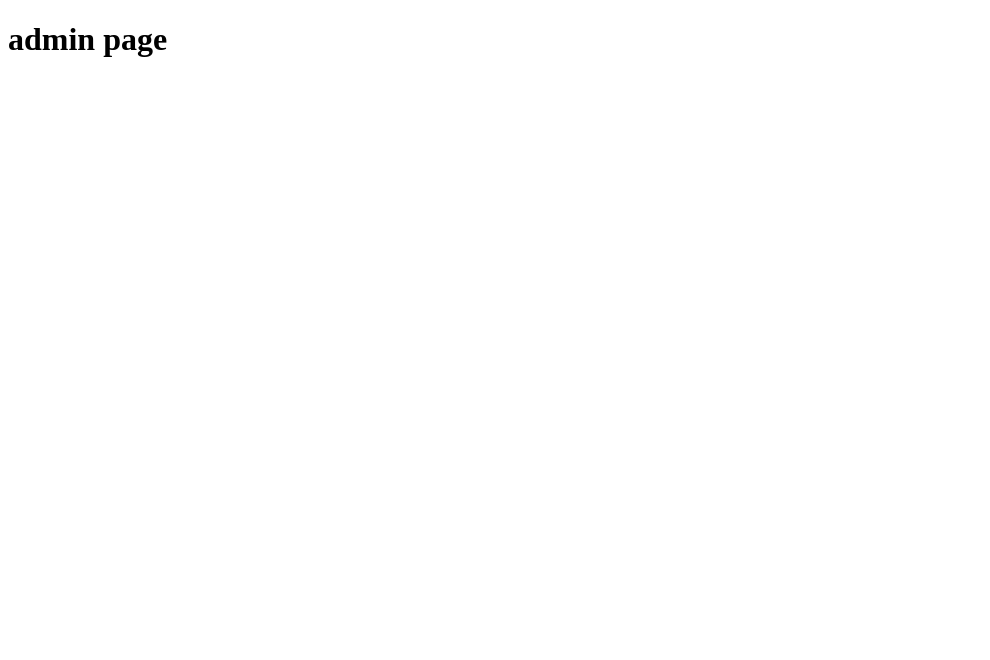
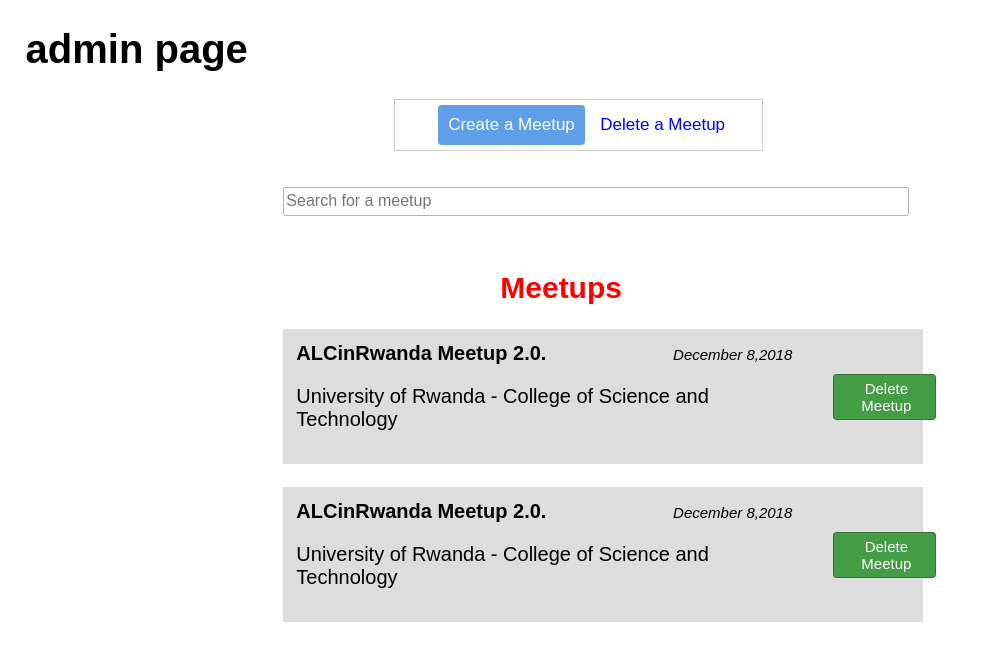
Before and after one commit to Karlmusingo/questioner, a plain HTML site: page UI/admin_page.html in a window 1280 px wide. Shown: the whole page, without its empty margins (0-990 px from the left). Drawn offline with Linux system fonts and the light colour scheme.

Commit message:
Three pages done

```diff
--- a/UI/admin_page.html
+++ b/UI/admin_page.html
@@ -2,8 +2,84 @@
 <html>
 <head>
 	<title>admin page</title>
+	<meta charset="utf-8">
+	<meta name="viewport" content="width=device-width, initial-scale=1">
+	<link rel="stylesheet" type="text/css" href="style.css">
 </head>
 <body>
-<h1>admin page</h1>
+	<h1>admin page</h1>
+
+	<div id="tab">
+		<ul>
+			<li ><button class="tablinks active" onclick="operation(event, 'create')">Create a Meetup</button></li>
+			<li ><button class="tablinks" onclick="operation(event, 'delete')">Delete a Meetup</button></li>
+
+		</ul>
+
+	</div>
+
+	<div id="create" class="tabcontent">
+		<form method="POST" class="form">
+			<div>
+				<label>Topic:</label><br/>
+				<input type="type" name="topic" placeholder="Topic">
+			</div>
+			<div>
+				<label>Location:</label><br/>
+				<input type="text" name="location" placeholder="Location">
+			</div>
+			<div>
+				<label>Date of the meetup :</label><br/>
+				<input type="date" name="happeningOn">
+			</div>
+			<div>
+				<button type="submit" name="save">Save</button>
+			</div>
+		</form>
+
+	</div>
+	<div id="delete" class="tabcontent">
+		<form method="POST" class="form">
+			<input type="text" name="search" placeholder="Search for a meetup"/>
+		</form>
+		<h2>Meetups</h2>
+		<div class="well">
+			<table>
+				<tr>
+					<td>
+						<strong>ALCinRwanda Meetup 2.0.</strong><i>December 8,2018</i>
+						<div>
+							<p>University of Rwanda - College of Science and Technology</p>
+
+						</div>
+					</td>
+					<td>
+						<button class="btn-small">Delete Meetup</button>
+					</td>
+				</tr>
+			</table>
+		</div>
+		<div>
+			<br>
+		</div>
+		<div class="well">
+			<table>
+				<tr>
+					<td>
+						<strong>ALCinRwanda Meetup 2.0.</strong><i>December 8,2018</i>
+						<div>
+							<p>University of Rwanda - College of Science and Technology</p>
+
+						</div>
+					</td>
+					<td>
+						<button class="btn-small">Delete Meetup</button>
+					</td>
+				</tr>
+			</table>
+		</div>
+
+	</div>
+	<script src="script.js" type="text/javascript"></script>
 </body>
 </html>
--- /dev/null
+++ b/UI/script.js
@@ -0,0 +1,15 @@
+
+document.getElementById('delete').style.display = "block";
+function operation(evt, oper) {
+	var i, tabcontent, tablinks;
+	tabcontent = document.getElementsByClassName("tabcontent");
+	for (i = 0; i < tabcontent.length; i++) {
+		tabcontent[i].style.display = "none";
+	}
+	tablinks = document.getElementsByClassName("tablinks");
+	for (i = 0; i < tablinks.length; i++) {
+		tablinks[i].className = tablinks[i].className.replace(" active", "");
+	}
+	document.getElementById(oper).style.display = "block";
+	evt.currentTarget.className += " active";
+}
--- /dev/null
+++ b/UI/style.css
@@ -0,0 +1,163 @@
+
+body {
+	margin-top: 20px;
+	margin-left: 2%;
+	margin-right: 2%;
+	font-size: 20px;
+	font-family: fantasy;
+}
+
+h2 {
+	color: red;
+	margin-top: 20px;
+	margin-left: 28%;
+	padding-top: 15px;
+
+}
+
+fieldset {
+	border-color: #000000;
+	border: 10px;
+	border-radius: 5px;
+	padding-top: 0px;
+	background-color: #d3d6da;
+	margin-left: 28%;
+	margin-top: 50px;
+	width: 40%;
+
+}
+
+.table {
+	margin-left: 2%;
+	margin-top: 15px;
+}
+
+input {
+	margin-left: 0%;
+	margin-bottom: 10px;
+	position: relative;
+	width: 200%;
+	height: 25px;
+	/*-moz-appearance: textfield;*/
+	background-color: #fff;
+	border: 1px solid rgba(12,12,13,.3);
+	border-radius: 3px;
+	color: #0c0c0d;
+	font-size: 16px;
+}
+
+input:focus {
+
+	border-color: #0a84ff;
+	border-top-color: rgb(10, 132, 255);
+	border-right-color: rgb(10, 132, 255);
+	border-bottom-color: rgb(10, 132, 255);
+	border-left-color: rgb(10, 132, 255);
+	box-shadow: 0 0 0 3px rgba(10,132,255,.3);
+}
+
+.form input {
+	margin-left: 0%;
+	margin-bottom: 20px;
+	width: 80%;
+	height: 25px;
+
+}
+
+button {
+	color: #ffffff;
+	border: 1px solid rgba(12,11,13,.3);
+	border-radius: 4px;
+	background-color: #5e9fe8;
+	font-size: 20px;
+	margin-left: 2%;
+	padding: 5px;
+	position: relative;
+	width: 30%;
+	cursor: pointer;
+}
+
+.form button{
+	margin-top: 30px;
+	margin-left: 25%;
+
+}
+
+a{
+	color: #5e9fe8;
+	font-size: 15px;
+	margin-left: 7%;
+}
+
+.register {
+	margin-top: 25px;
+	margin-left: 25%;
+	padding-bottom: 20px;
+}
+
+li {
+	display: inline-block;
+}
+
+#tab {
+	overflow: hidden;
+	border: 1px solid #ccc;
+	margin-right: 40%;
+	margin-left: 30%;
+	margin-bottom: 30px;
+	height: 50px;
+}
+
+/* Style the buttons inside the tab */
+#tab button {
+	background-color: white;
+	color: blue;
+	float: left;
+	border: none;
+	outline: none;
+	width: 100%;
+	cursor: pointer;
+	padding: 10px 10px;
+	margin-top: -15px;
+	transition: 0.3s;
+	font-size: 17px;
+}
+
+/* Change background color of buttons on hover */
+#tab button:hover {
+	background-color: #ddd;
+}
+
+/* Create an active/current tablink class */
+#tab button.active {
+	background-color: #5e9fe8;
+	color: #fff;
+}
+
+/* Style the tab content */
+.tabcontent {
+	display: none;
+	padding: 6px 12px;
+	margin-left: 20%;
+	margin-right: 15%;
+	border-top: none;
+}
+
+i{
+	margin-left: 25%;
+	font-size: 15px;
+}
+
+.well{
+	background-color: #ddd;
+	padding: 10px;
+	width: 80%;
+}
+
+.btn-small{
+	background-color: #449d44;
+	font-size: 15px;
+	width: 100%;
+	margin-left: 25%;
+	padding-right: 1%;
+}
```
Also changed, not shown: UI/signin.html (+36 -3 lines), UI/signup.html (+66 -2 lines).
